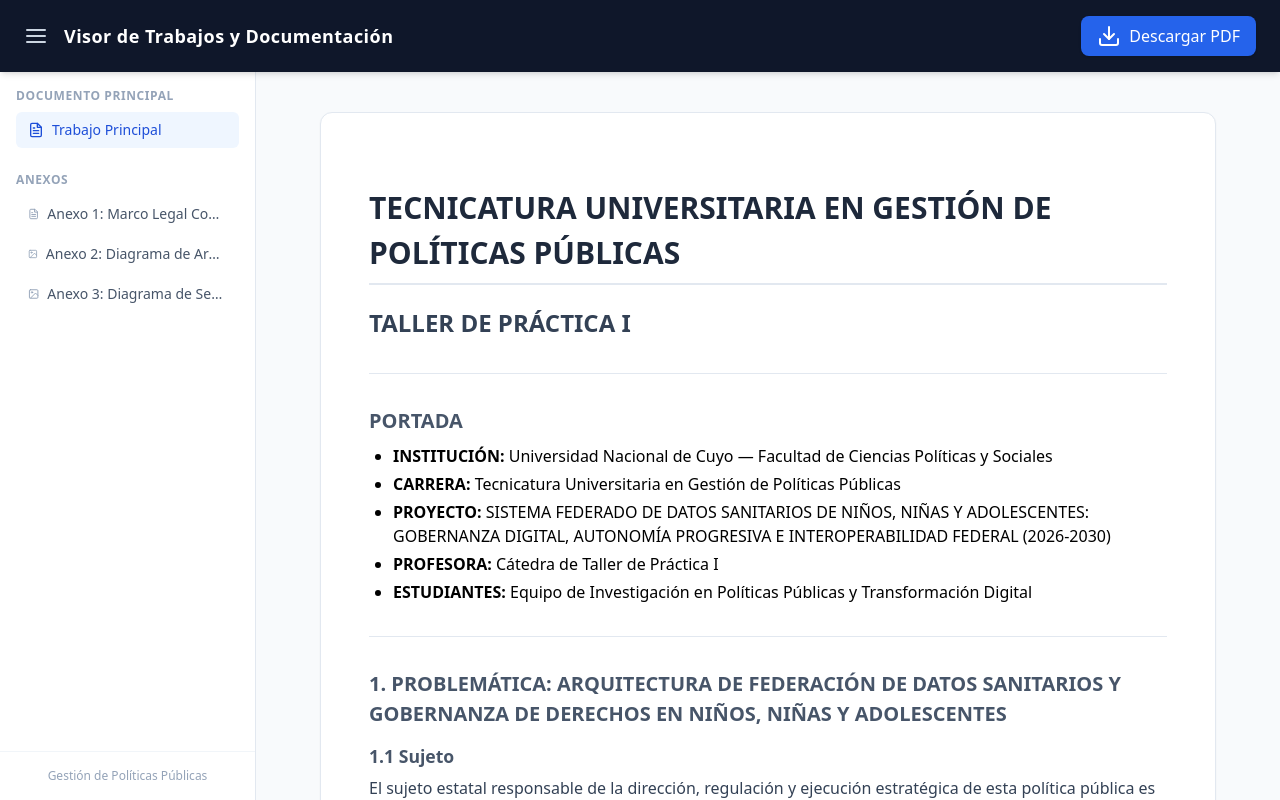
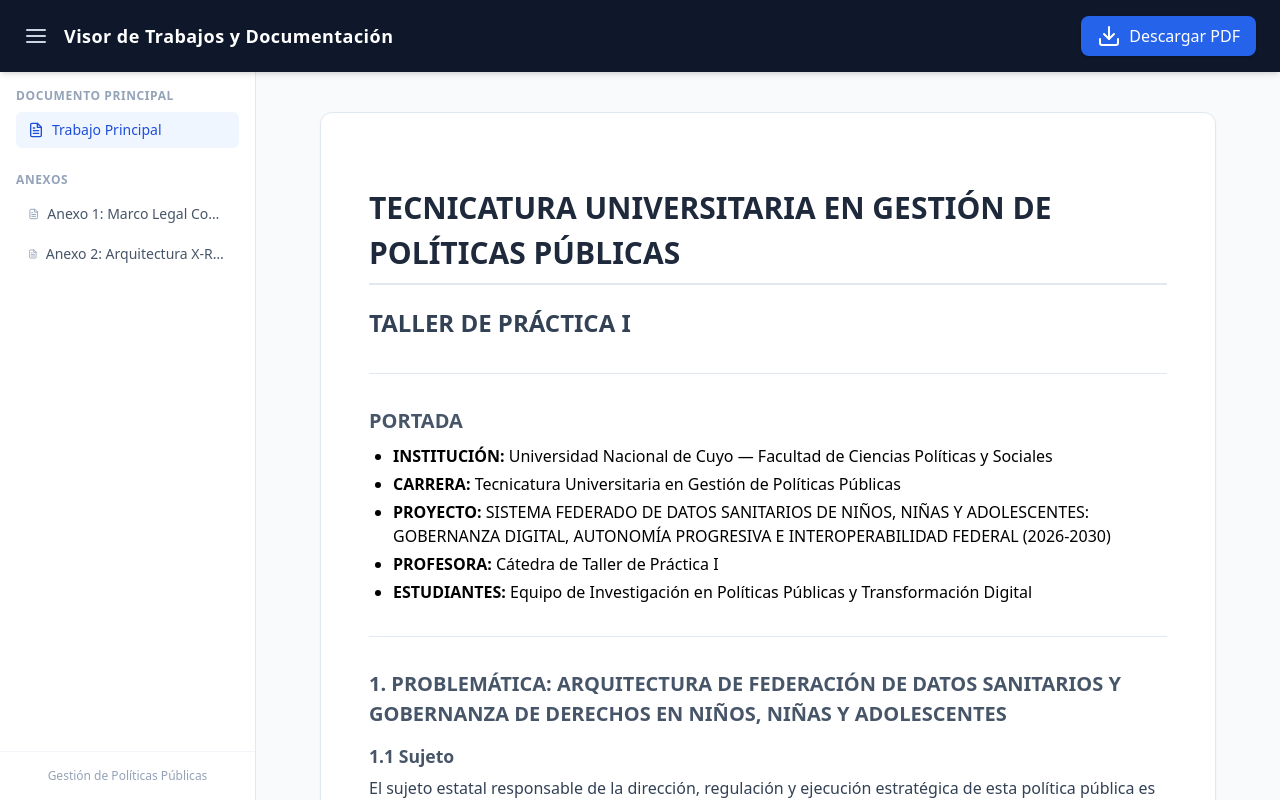
Before and after one commit to pruebacultura/trabajos-taller, a website: page index.html in a window 1280 px wide. Drawn offline with nearby package versions, Linux system fonts and the light colour scheme.

Commit message:
Update annex titles and file types in index.html

```diff
--- a/index.html
+++ b/index.html
@@ -118,8 +118,7 @@
     // Registra aquí los anexos adicionales (Markdown o Imágenes)
     const ANNEXES = [
       { id: 1, title: 'Anexo 1: Marco Legal Complementario', file: 'anexos/anexo1.md', type: 'md' },
-      { id: 2, title: 'Anexo 2: Diagrama de Arquitectura Federada', file: 'anexos/anexo2.jpg', type: 'image' },
-      { id: 3, title: 'Anexo 3: Diagrama de Secuencia AMFE', file: 'anexos/anexo3.png', type: 'image' }
+      { id: 2, title: 'Anexo 2: Arquitectura X-Road y Módulo AMFE', file: 'anexos/anexo2.md', type: 'md' }
     ];
 
     // Estructura de estado
```
